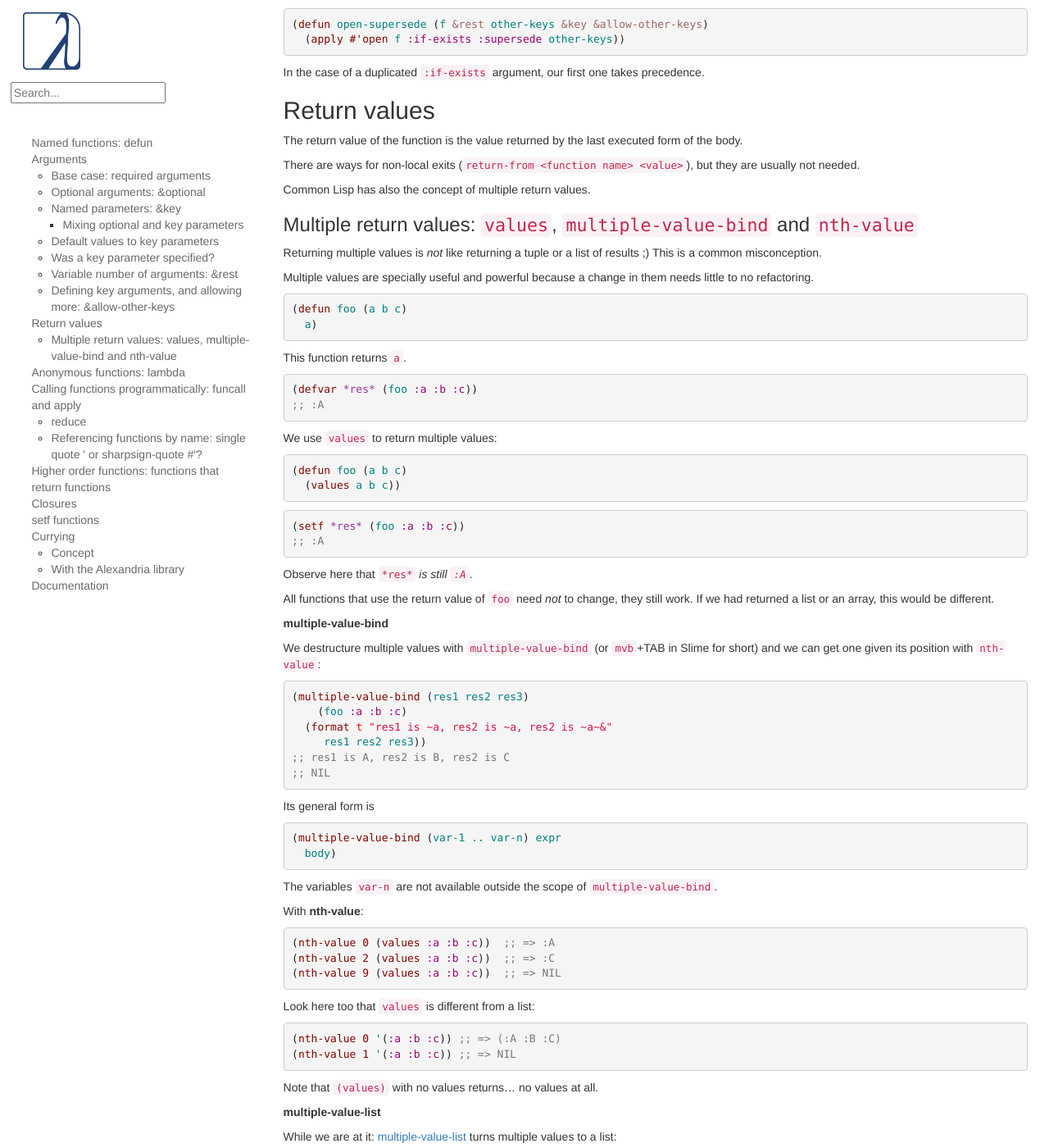
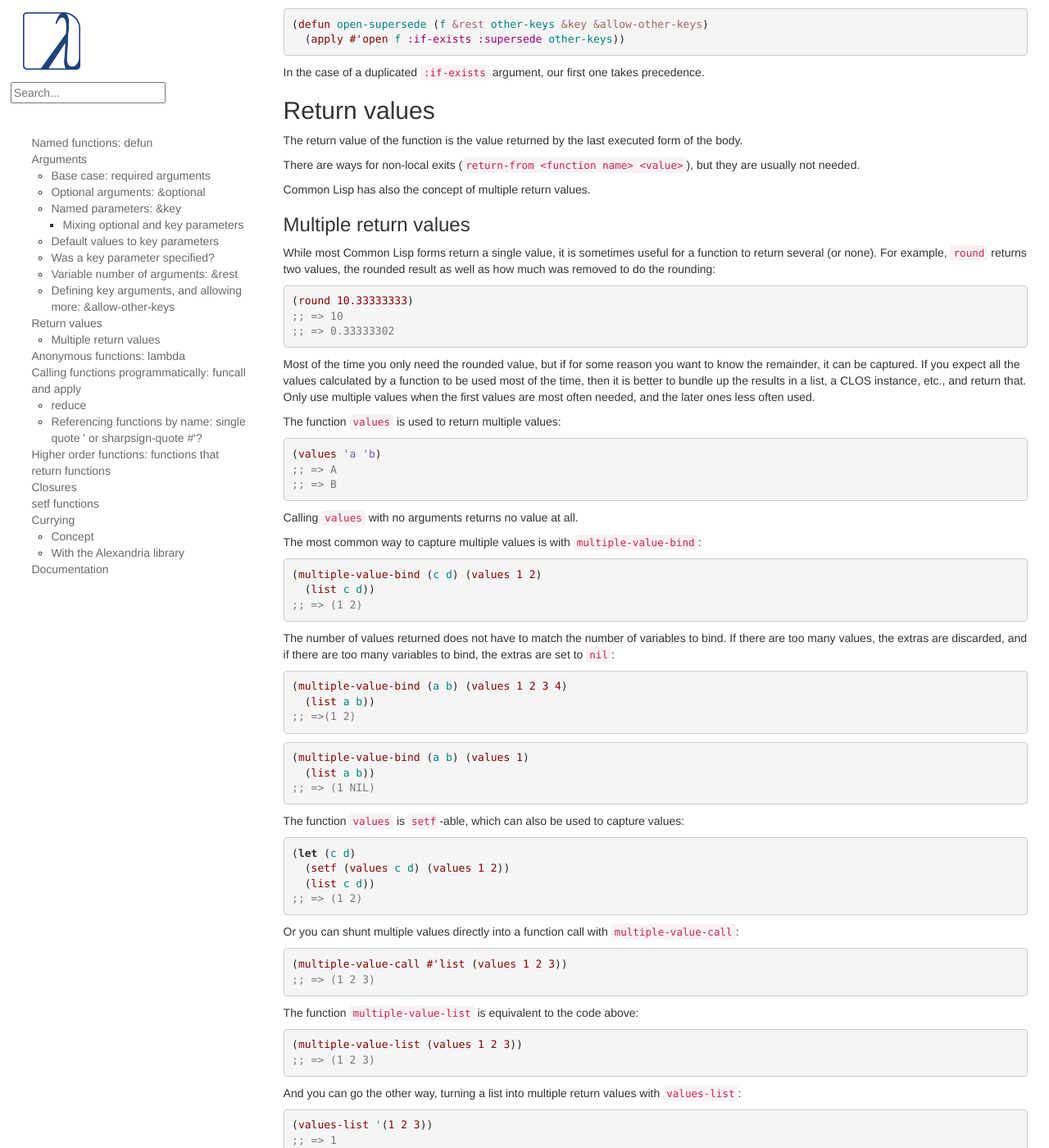
Before and after one commit to LispCookbook/cl-cookbook, a Jekyll site: the page built from functions.md, in a window 1280 px wide and 1400 px high, scrolled down 4172 px. Shown: the whole window at 82% size. Built offline with Jekyll 4.4.1, drawn with Linux system fonts in a browser that asks for light colours; some of the changed text lies outside the part shown.

Commit message:
Update functions.md - multiple values
a nearly complete rewrite of the section on multiple values, trying to highlight use cases based on the CL standard functions that use them

```diff
--- a/functions.md
+++ b/functions.md
@@ -281,69 +281,100 @@ There are ways for non-local exits (`return-from <function name> <value>`), but
 
 Common Lisp has also the concept of multiple return values.
 
-### Multiple return values: `values`, `multiple-value-bind` and `nth-value`
+### Multiple return values
 
-Returning multiple values is *not* like returning a tuple or a list of
-results ;) This is a common misconception.
-
-Multiple values are specially useful and powerful because a change in
-them needs little to no refactoring.
+While most Common Lisp forms return a single value, it is
+sometimes useful for a function to return several (or none).
+For example, `round` returns two values, the rounded result
+as well as how much was removed to do the rounding:
 
 ~~~lisp
-(defun foo (a b c)
-  a)
+(round 10.33333333)
+;; => 10
+;; => 0.33333302
 ~~~
 
-This function returns `a`.
+Most of the time you only need the rounded value, but if for
+some reason you want to know the remainder, it can be captured.
+If you expect all the values calculated by a function to be
+used most of the time, then it is better to bundle up the results
+in a list, a CLOS instance, etc., and return that.  Only use
+multiple values when the first values are most often needed,
+and the later ones less often used.
+
+The function `values` is used to return multiple values:
 
 ~~~lisp
-(defvar *res* (foo :a :b :c))
-;; :A
+(values 'a 'b)
+;; => A
+;; => B
 ~~~
 
-We use `values` to return multiple values:
+Calling `values` with no arguments returns no value at all.
+
+The most common way to capture multiple values is with
+`multiple-value-bind`:
 
 ~~~lisp
-(defun foo (a b c)
-  (values a b c))
+(multiple-value-bind (c d) (values 1 2)
+  (list c d))
+;; => (1 2)
+~~~
+
+The number of values returned does not have to match the
+number of variables to bind.  If there are too many values,
+the extras are discarded, and if there are too many variables
+to bind, the extras are set to `nil`:
+
+~~~lisp
+(multiple-value-bind (a b) (values 1 2 3 4)
+  (list a b))
+;; =>(1 2)
 ~~~
 
 ~~~lisp
-(setf *res* (foo :a :b :c))
-;; :A
+(multiple-value-bind (a b) (values 1)
+  (list a b))
+;; => (1 NIL)
 ~~~
 
-Observe here that `*res*` *is still `:A`*.
-
-All functions that use the return value of `foo` need *not* to change, they
-still work. If we had returned a list or an array, this would be
-different.
-
-**multiple-value-bind**
-
-We destructure multiple values with `multiple-value-bind` (or
-`mvb`+TAB in Slime for short) and we can get one given its position
-with `nth-value`:
+The function `values` is `setf`-able, which can also be
+used to capture values:
 
 ~~~lisp
-(multiple-value-bind (res1 res2 res3)
-    (foo :a :b :c)
-  (format t "res1 is ~a, res2 is ~a, res2 is ~a~&"
-     res1 res2 res3))
-;; res1 is A, res2 is B, res2 is C
-;; NIL
+(let (c d)
+  (setf (values c d) (values 1 2))
+  (list c d))
+;; => (1 2)
 ~~~
 
-Its general form is
+Or you can shunt multiple values directly into a function call
+with `multiple-value-call`:
 
 ~~~lisp
-(multiple-value-bind (var-1 .. var-n) expr
-  body)
+(multiple-value-call #'list (values 1 2 3))
+;; => (1 2 3)
 ~~~
 
-The variables `var-n` are not available outside the scope of `multiple-value-bind`.
+The function `multiple-value-list` is equivalent to the code
+above:
 
-With **nth-value**:
+~~~lisp
+(multiple-value-list (values 1 2 3))
+;; => (1 2 3)
+~~~~
+
+And you can go the other way, turning a list into multiple
+return values with `values-list`:
+
+~~~lisp
+(values-list '(1 2 3))
+;; => 1
+;; => 2
+;; => 3
+~~~
+
+You can select a particular value with `nth-value`:
 
 ~~~lisp
 (nth-value 0 (values :a :b :c))  ;; => :A
@@ -351,33 +382,39 @@ With **nth-value**:
 (nth-value 9 (values :a :b :c))  ;; => NIL
 ~~~
 
-Look here too that `values` is different from a list:
+Note here too that `values` is different from a list:
 
 ~~~lisp
 (nth-value 0 '(:a :b :c)) ;; => (:A :B :C)
 (nth-value 1 '(:a :b :c)) ;; => NIL
 ~~~
 
-Note that `(values)` with no values returns… no values at all.
-
-**multiple-value-list**
-
-While we are at it: [multiple-value-list](http://www.lispworks.com/documentation/HyperSpec/Body/m_mult_1.htm) turns multiple values to a list:
+Another use for multiple values is to distinguish between finding
+`nil` and a lookup failure.  For example, `gethash` returns two
+values.  The first is the result of the lookup, which might be `nil` if
+nothing is found, but could be an actual `nil` stored in the
+hashtable.  The second value returned is a flag indicating if the
+lookup was a success:
 
 ~~~lisp
-(multiple-value-list (values 1 2 3))
-;; (1 2 3)
+(defvar *hash* (make-hash-table))
+(setf (gethash 'a *hash*) 12)
+(setf (gethash 'b *hash*) nil)
 ~~~
 
-The reverse is **values-list**, it turns a list to multiple values:
+~~~lisp
+(gethash 'a *hash*)
+;; => 12
+;; => T
 
-~~~lisp
-(values-list '(1 2 3))
-;; 1
-;; 2
-;; 3
+(gethash 'b *hash*)
+;; => NIL
+;; => T
+
+(gethash 'c *hash*)
+;; => NIL
+;; => NIL
 ~~~
-
 
 ## Anonymous functions: `lambda`
 
```
